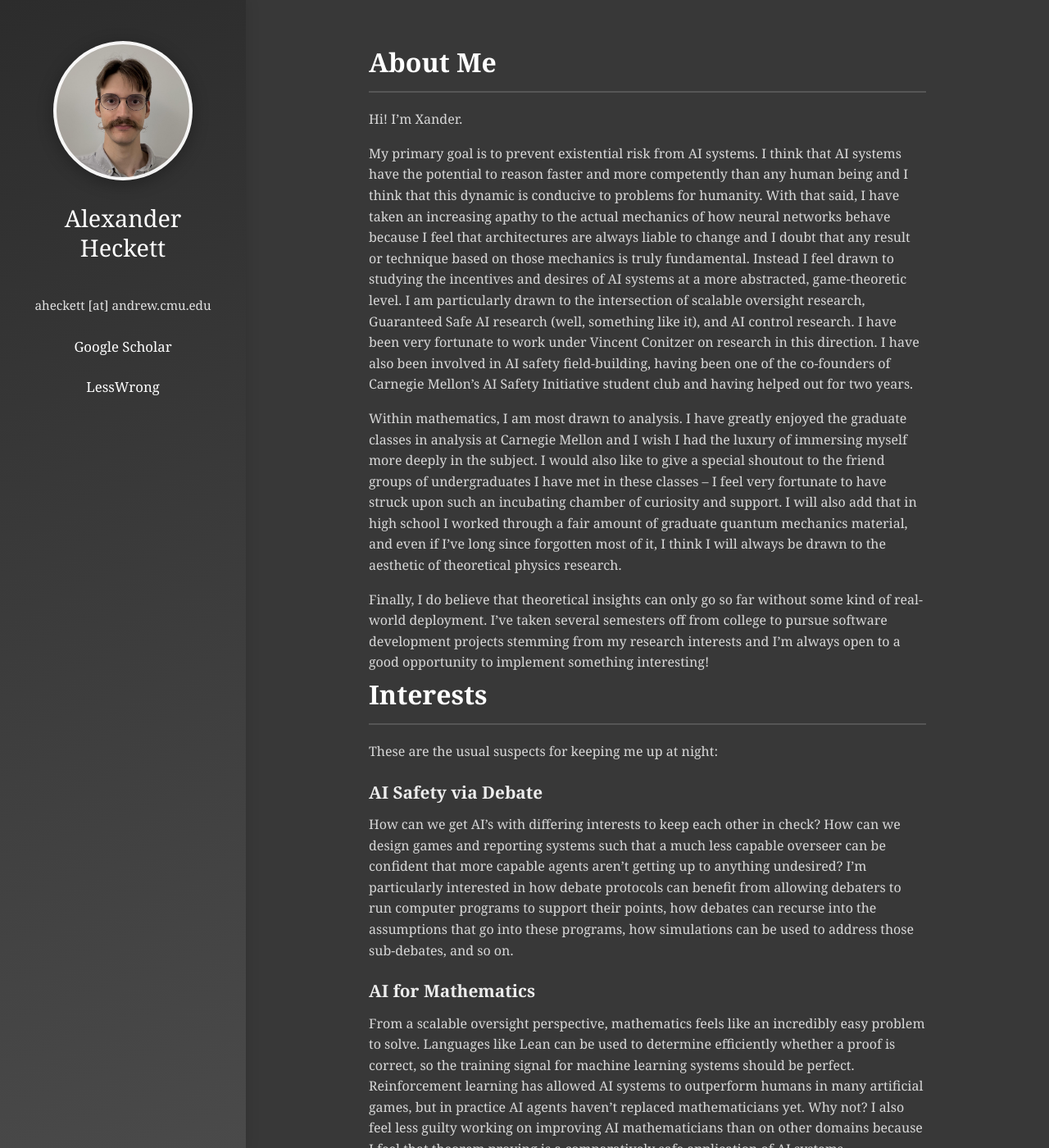
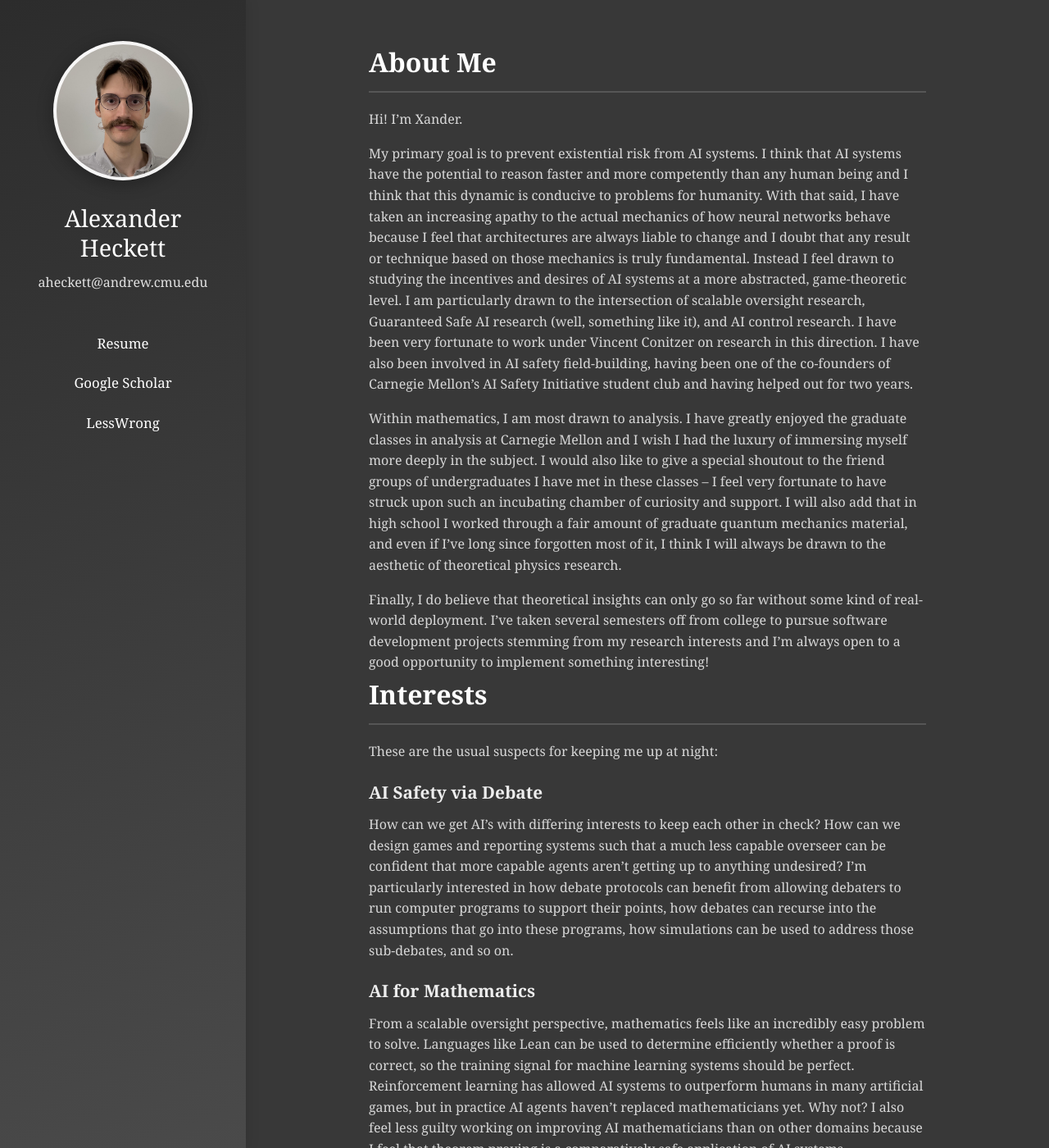
Before and after one commit to bushwallyta271828/bushwallyta271828.github.io, a Jekyll site: the page built from index.md, in a window 1280 px wide and 1400 px high. Shown: the whole window at 82% size. Built offline with Jekyll 4.4.1, drawn with Linux system fonts in a browser that asks for light colours; our own code applies the rules of GitHub Pages for plain Markdown files.

Commit message:
Moved resume around, cleaned up left sidebar

```diff
--- a/_layouts/default.html
+++ b/_layouts/default.html
@@ -30,10 +30,11 @@
                 <a class="profile-photo" href="{{ '/' | relative_url }}" aria-label="Alexander Heckett home" style="background-image: url('{{ '/assets/photo.jpg' | relative_url }}');"></a>
                 <div class="sidebar-text">
                     <h1>Alexander Heckett</h1>
+                    <p class="contact-email">aheckett@andrew.cmu.edu</p>
                 </div>
                 <div class="sidebar-contact">
-                    <p class="contact-email">aheckett [at] andrew.cmu.edu</p>
                     <ul class="contact-links">
+                        <li><a href="{{ '/assets/resume.pdf' | relative_url }}">Resume</a></li>
                         <li><a href="https://scholar.google.com/citations?user=24WaeFcAAAAJ&amp;hl=en">Google Scholar</a></li>
                         <li><a href="https://www.lesswrong.com/users/alexander-heckett">LessWrong</a></li>
                     </ul>
--- a/assets/css/main.css
+++ b/assets/css/main.css
@@ -78,7 +78,6 @@ body {
 
 .contact-email {
     font-size: 0.95em;
-    opacity: 0.85;
 }
 
 .contact-links {
@@ -86,7 +85,6 @@ body {
     display: flex;
     flex-direction: column;
     gap: 6px;
-    margin-top: 18px;
 }
 
 .contact-links a {
@@ -183,7 +181,6 @@ a:hover {
         flex-wrap: wrap;
         justify-content: center;
         gap: 8px;
-        margin-top: 12px;
     }
 
     main {
```
Also changed, not shown: index.md (+0 -4 lines), 1 other file.
